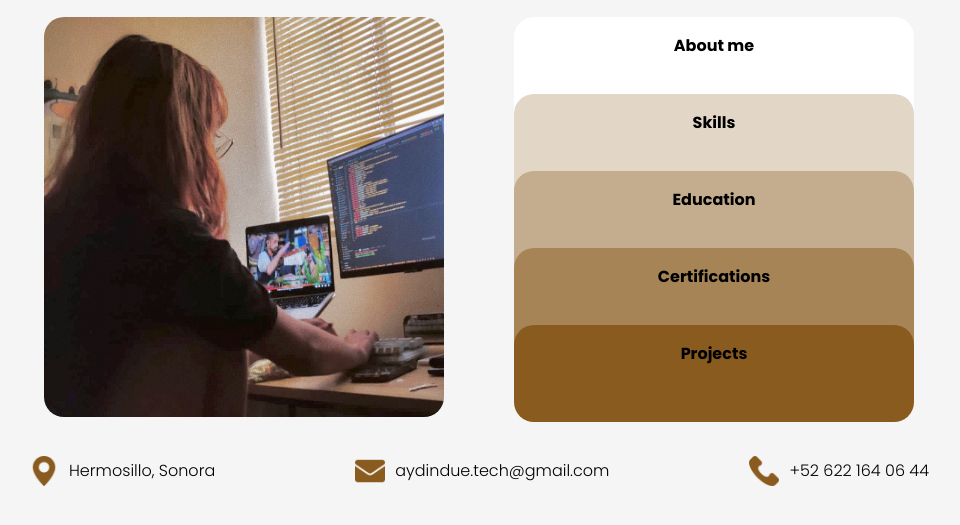
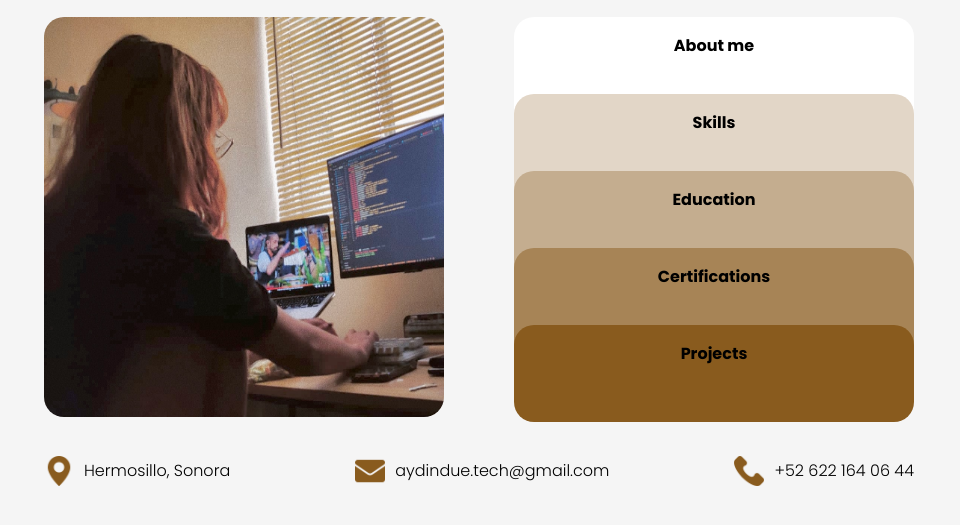
Before and after one commit to aydin-due/aydin-due.github.io, a plain HTML site: page index.html in a window 1280 px wide. Shown: the part 185-710 px from the top of the page, without its empty margins (161-1121 px from the left). Drawn offline with Linux system fonts and the light colour scheme.

```diff
--- a/style.css
+++ b/style.css
@@ -85,7 +85,7 @@
 }
 
 .footer {
-    width: 900px;
+    width: 870px;
     top: -60px;
     position: relative;
 }
```
